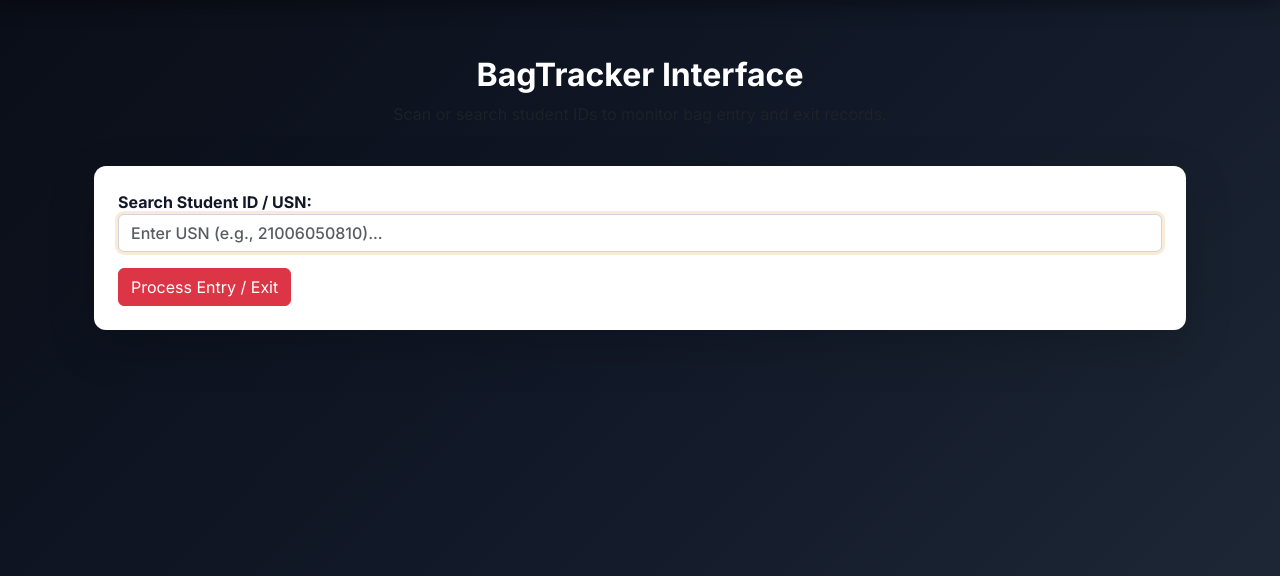
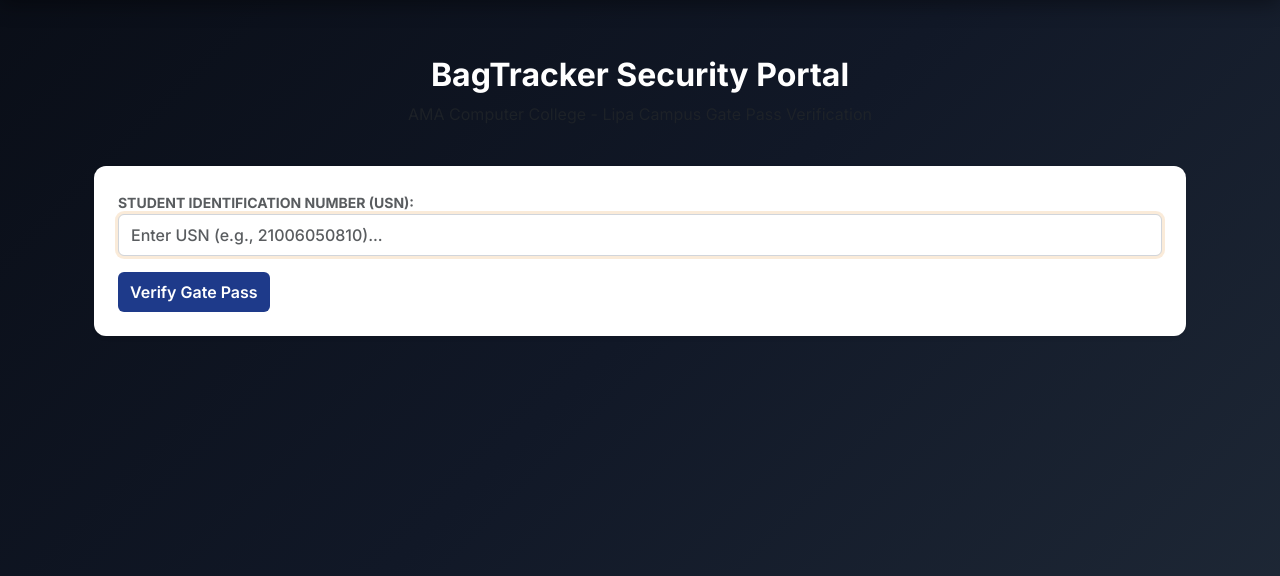
Before and after one commit to ivanperjes1/amalipa-bagguard, a Flask app: page /bagtracker in a window 1280 px wide. Shown: the part 84-660 px from the top of the page. Run offline with Flask 3, Linux system fonts and the light colour scheme.

Commit message:
Refactor bagtracker UI to a formal enterprise design

```diff
--- a/templates/bagtracker.html
+++ b/templates/bagtracker.html
@@ -3,46 +3,65 @@
 <div class="container py-4">
     <div class="row">
         <div class="col-12 text-center mb-4">
-            <h2 class="text-white font-weight-bold">BagTracker Interface</h2>
-            <p class="text-muted">Scan or search student IDs to monitor bag entry and exit records.</p>
+            <h2 class="text-white font-weight-bold">BagTracker Security Portal</h2>
+            <p class="text-muted">AMA Computer College - Lipa Campus Gate Pass Verification</p>
         </div>
     </div>
 
     <!-- Search Form -->
-    <div class="card bg-dark text-white p-4 shadow-lg border-secondary mb-4">
+    <div class="card bg-dark text-white p-4 shadow-sm border-secondary mb-4">
         <form method="POST">
             <div class="form-group mb-3">
-                <label for="bagSearchInput">Search Student ID / USN:</label>
-                <input type="text" id="bagSearchInput" name="usn" class="form-control bg-secondary text-white border-0" placeholder="Enter USN (e.g., 21006050810)..." required autofocus>
+                <label for="bagSearchInput" class="text-uppercase small font-weight-bold text-muted">Student Identification Number (USN):</label>
+                <input type="text" id="bagSearchInput" name="usn" class="form-control bg-secondary text-white border-0 py-2" placeholder="Enter USN (e.g., 21006050810)..." required autofocus>
             </div>
-            <button type="submit" class="btn btn-danger btn-block font-weight-bold">Process Entry / Exit</button>
+            <button type="submit" class="btn btn-primary btn-block font-weight-bold py-2">Verify Gate Pass</button>
         </form>
     </div>
 
     <!-- Error Message Display -->
     {% if error %}
-    <div class="alert alert-danger text-center font-weight-bold" role="alert">
-        {{ error }}
+    <div class="alert alert-danger text-center border-0 py-3 shadow-sm" role="alert">
+        <strong>ACCESS DENIED:</strong> {{ error }}
     </div>
     {% endif %}
 
     <!-- Student & Bag Details Result -->
     {% if student %}
-    <div class="card bg-dark text-white p-4 shadow-lg border-success">
-        <h4 class="text-success mb-3">✅ Verified Bag Registration</h4>
-        <div class="row">
+    <div class="card bg-dark text-white p-4 shadow-sm border-success">
+        <div class="d-flex justify-content-between align-items-center mb-3 pb-2 border-bottom border-secondary">
+            <h4 class="text-success m-0 font-weight-bold">Clearance Verified</h4>
+            <span class="badge badge-success px-3 py-2 text-uppercase">Status: Active</span>
+        </div>
+        <div class="row align-items-center">
             {% if student.image_filename %}
-            <div class="col-md-4 text-center mb-3">
-                <img src="{{ url_for('static', filename='uploads/' + student.image_filename) }}" class="img-fluid rounded border border-secondary" alt="Bag Image" style="max-height: 200px;">
+            <div class="col-md-4 text-center mb-3 mb-md-0">
+                <img src="{{ url_for('static', filename='uploads/' + student.image_filename) }}" class="img-fluid rounded border border-secondary shadow-sm" alt="Registered Bag Image" style="max-height: 220px; object-fit: cover;">
             </div>
             {% endif %}
             <div class="col-md-8">
-                <p><strong>Student Name:</strong> {{ student.student_name }}</p>
-                <p><strong>USN:</strong> {{ student.usn }}</p>
-                <p><strong>Department:</strong> {{ student.department }}</p>
-                <p><strong>Bag Description:</strong> {{ student.bag_description }}</p>
-                <div class="alert alert-success mt-3 py-2 text-center">
-                    Status: Allowed to Enter / Exit Campus
+                <table class="table table-dark table-borderless mb-0">
+                    <tbody>
+                        <tr>
+                            <td class="text-muted w-25">Student Name:</td>
+                            <td class="font-weight-bold">{{ student.student_name }}</td>
+                        </tr>
+                        <tr>
+                            <td class="text-muted">USN:</td>
+                            <td class="font-weight-bold">{{ student.usn }}</td>
+                        </tr>
+                        <tr>
+                            <td class="text-muted">Department:</td>
+                            <td><span class="badge badge-secondary">{{ student.department }}</span></td>
+                        </tr>
+                        <tr>
+                            <td class="text-muted">Bag Description:</td>
+                            <td>{{ student.bag_description }}</td>
+                        </tr>
+                    </tbody>
+                </table>
+                <div class="alert alert-success mt-3 mb-0 py-2 text-center small text-uppercase font-weight-bold">
+                    Authorized for Campus Entry and Exit
                 </div>
             </div>
         </div>
```
